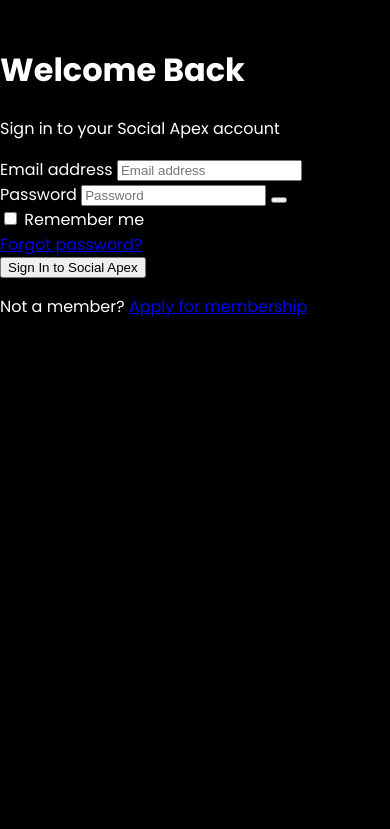
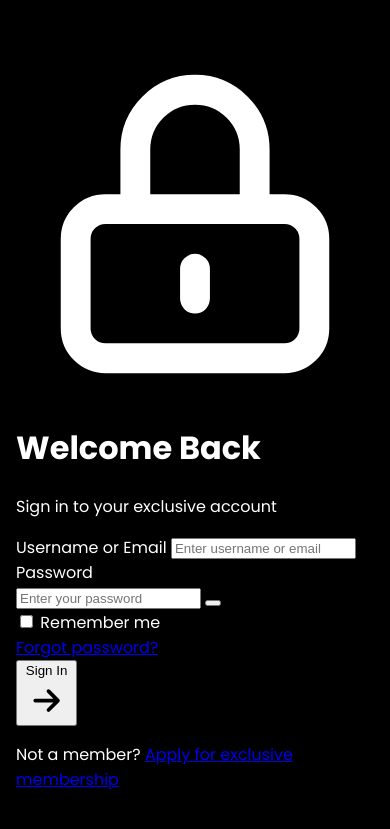
Before and after one commit to blacksheepthe2nd/socialapex, a Django app: page /login/ in a window 390 px wide. Shown: the top 829 px of the page. Run offline with Django 4.2, Linux system fonts and the light colour scheme.

Commit message:
Enhanced login form with better design, username/email field, and mobile responsiveness

```diff
--- a/templates/login.html
+++ b/templates/login.html
@@ -1,66 +1,81 @@
 {% extends 'base.html' %}
+{% load static %}
 
 {% block content %}
-<div class="min-h-screen bg-gradient-to-br from-gray-900 to-black flex items-center justify-center py-12 px-4 sm:px-6 lg:px-8">
-    <div class="max-w-md w-full space-y-8 bg-white/10 backdrop-blur-lg rounded-2xl p-8 border border-white/20 shadow-2xl">
+<div class="min-h-screen bg-gradient-to-br from-gray-900 via-gray-800 to-black flex items-center justify-center py-12 px-4 sm:px-6 lg:px-8">
+    <div class="max-w-md w-full space-y-8 bg-gray-800/80 backdrop-blur-xl rounded-3xl p-8 border border-gray-700/50 shadow-2xl">
         <!-- Header -->
         <div class="text-center">
-            <h1 class="text-4xl font-bold text-[#ABFF00] mb-2">Welcome Back</h1>
-            <p class="text-gray-300 text-lg">Sign in to your Social Apex account</p>
+            <div class="mx-auto w-16 h-16 bg-[#ABFF00]/10 rounded-full flex items-center justify-center mb-4">
+                <svg class="w-8 h-8 text-[#ABFF00]" fill="none" viewBox="0 0 24 24" stroke="currentColor">
+                    <path stroke-linecap="round" stroke-linejoin="round" stroke-width="2" d="M12 15v2m-6 4h12a2 2 0 002-2v-6a2 2 0 00-2-2H6a2 2 0 00-2 2v6a2 2 0 002 2zm10-10V7a4 4 0 00-8 0v4h8z"/>
+                </svg>
+            </div>
+            <h1 class="text-3xl font-bold text-white mb-2">Welcome Back</h1>
+            <p class="text-gray-400">Sign in to your exclusive account</p>
         </div>
 
         <!-- Login Form -->
         <form class="mt-8 space-y-6" method="POST">
             {% csrf_token %}
 
-            <!-- Email Field -->
+            <!-- Username or Email Field -->
             <div>
-                <label for="email" class="sr-only">Email address</label>
-                <input id="email" name="email" type="email" autocomplete="email" required
-                       class="relative block w-full px-4 py-3 bg-white/5 border border-gray-600 rounded-lg text-white placeholder-gray-400 focus:outline-none focus:ring-2 focus:ring-[#ABFF00] focus:border-transparent transition duration-200"
-                       placeholder="Email address">
+                <label for="username" class="block text-sm font-medium text-gray-300 mb-2">Username or Email</label>
+                <input id="username" name="username" type="text" autocomplete="username" required
+                       class="w-full px-4 py-3 bg-gray-700/50 border border-gray-600 rounded-xl text-white placeholder-gray-400 focus:outline-none focus:ring-2 focus:ring-[#ABFF00] focus:border-transparent transition duration-300 text-lg"
+                       placeholder="Enter username or email">
             </div>
 
             <!-- Password Field with Toggle -->
+            <div>
+                <label for="password" class="block text-sm font-medium text-gray-300 mb-2">Password</label>
                 <div class="relative">
-                <label for="password" class="sr-only">Password</label>
                     <input id="password" name="password" type="password" autocomplete="current-password" required
-                       class="relative block w-full px-4 py-3 pr-12 bg-white/5 border border-gray-600 rounded-lg text-white placeholder-gray-400 focus:outline-none focus:ring-2 focus:ring-[#ABFF00] focus:border-transparent transition duration-200"
-                       placeholder="Password">
+                           class="w-full px-4 py-3 pr-12 bg-gray-700/50 border border-gray-600 rounded-xl text-white placeholder-gray-400 focus:outline-none focus:ring-2 focus:ring-[#ABFF00] focus:border-transparent transition duration-300 text-lg"
+                           placeholder="Enter your password">
                     <!-- Show Password Toggle -->
-                <button type="button" onclick="togglePassword()" class="absolute inset-y-0 right-0 pr-3 flex items-center text-gray-400 hover:text-[#ABFF00] transition duration-200">
-                    <svg id="eye-icon" class="h-5 w-5" fill="none" viewBox="0 0 24 24" stroke="currentColor">
+                    <button type="button" onclick="togglePassword()" class="absolute inset-y-0 right-0 pr-3 flex items-center text-gray-400 hover:text-[#ABFF00] transition duration-300">
+                        <svg id="eye-icon" class="h-6 w-6" fill="none" viewBox="0 0 24 24" stroke="currentColor">
                             <path stroke-linecap="round" stroke-linejoin="round" stroke-width="2" d="M15 12a3 3 0 11-6 0 3 3 0 016 0z" />
                             <path stroke-linecap="round" stroke-linejoin="round" stroke-width="2" d="M2.458 12C3.732 7.943 7.523 5 12 5c4.478 0 8.268 2.943 9.542 7-1.274 4.057-5.064 7-9.542 7-4.477 0-8.268-2.943-9.542-7z" />
                         </svg>
                     </button>
+                </div>
             </div>
 
             <!-- Remember Me & Forgot Password -->
             <div class="flex items-center justify-between">
                 <div class="flex items-center">
                     <input id="remember-me" name="remember-me" type="checkbox"
-                           class="h-4 w-4 text-[#ABFF00] focus:ring-[#ABFF00] border-gray-600 bg-white/5 rounded">
-                    <label for="remember-me" class="ml-2 block text-sm text-gray-300">Remember me</label>
+                           class="h-5 w-5 text-[#ABFF00] focus:ring-[#ABFF00] border-gray-600 bg-gray-700/50 rounded transition duration-300">
+                    <label for="remember-me" class="ml-3 block text-sm text-gray-300 font-medium">Remember me</label>
                 </div>
                 <div class="text-sm">
-                    <a href="#" class="font-medium text-[#ABFF00] hover:text-[#ABFF00]/80 transition duration-200">Forgot password?</a>
+                    <a href="#" class="font-medium text-[#ABFF00] hover:text-[#ABFF00]/80 transition duration-300">Forgot password?</a>
                 </div>
             </div>
 
             <!-- Submit Button -->
             <div>
                 <button type="submit"
-                        class="group relative w-full flex justify-center py-3 px-4 border border-transparent text-sm font-medium rounded-lg text-black bg-[#ABFF00] hover:bg-[#ABFF00]/90 focus:outline-none focus:ring-2 focus:ring-offset-2 focus:ring-[#ABFF00] transition duration-200 transform hover:scale-105">
-                    Sign In to Social Apex
+                        class="group relative w-full flex justify-center py-4 px-4 border border-transparent text-lg font-semibold rounded-xl text-gray-900 bg-[#ABFF00] hover:bg-[#ABFF00]/90 focus:outline-none focus:ring-4 focus:ring-[#ABFF00]/30 transition duration-300 transform hover:scale-[1.02] active:scale-[0.98] shadow-lg shadow-[#ABFF00]/20">
+                    <span class="flex items-center">
+                        Sign In
+                        <svg class="ml-2 w-5 h-5 transition-transform duration-300 group-hover:translate-x-1" fill="none" viewBox="0 0 24 24" stroke="currentColor">
+                            <path stroke-linecap="round" stroke-linejoin="round" stroke-width="2" d="M13 7l5 5m0 0l-5 5m5-5H6"/>
+                        </svg>
+                    </span>
                 </button>
             </div>
 
             <!-- Sign Up Link -->
-            <div class="text-center">
+            <div class="text-center pt-4 border-t border-gray-700/50">
                 <p class="text-gray-400">
                     Not a member?
-                    <a href="/application" class="font-medium text-[#ABFF00] hover:text-[#ABFF00]/80 transition duration-200">Apply for membership</a>
+                    <a href="/application" class="font-semibold text-[#ABFF00] hover:text-[#ABFF00]/80 transition duration-300 ml-1">
+                        Apply for exclusive membership
+                    </a>
                 </p>
             </div>
         </form>
@@ -82,4 +97,15 @@ function togglePassword() {
     }
 }
 </script>
+
+<style>
+@media (max-width: 640px) {
+    .min-h-screen {
+        padding: 20px 16px;
+    }
+    .max-w-md {
+        margin: 0 auto;
+    }
+}
+</style>
 {% endblock %}
```
Lines whose indentation alone changed are shown as unchanged.
